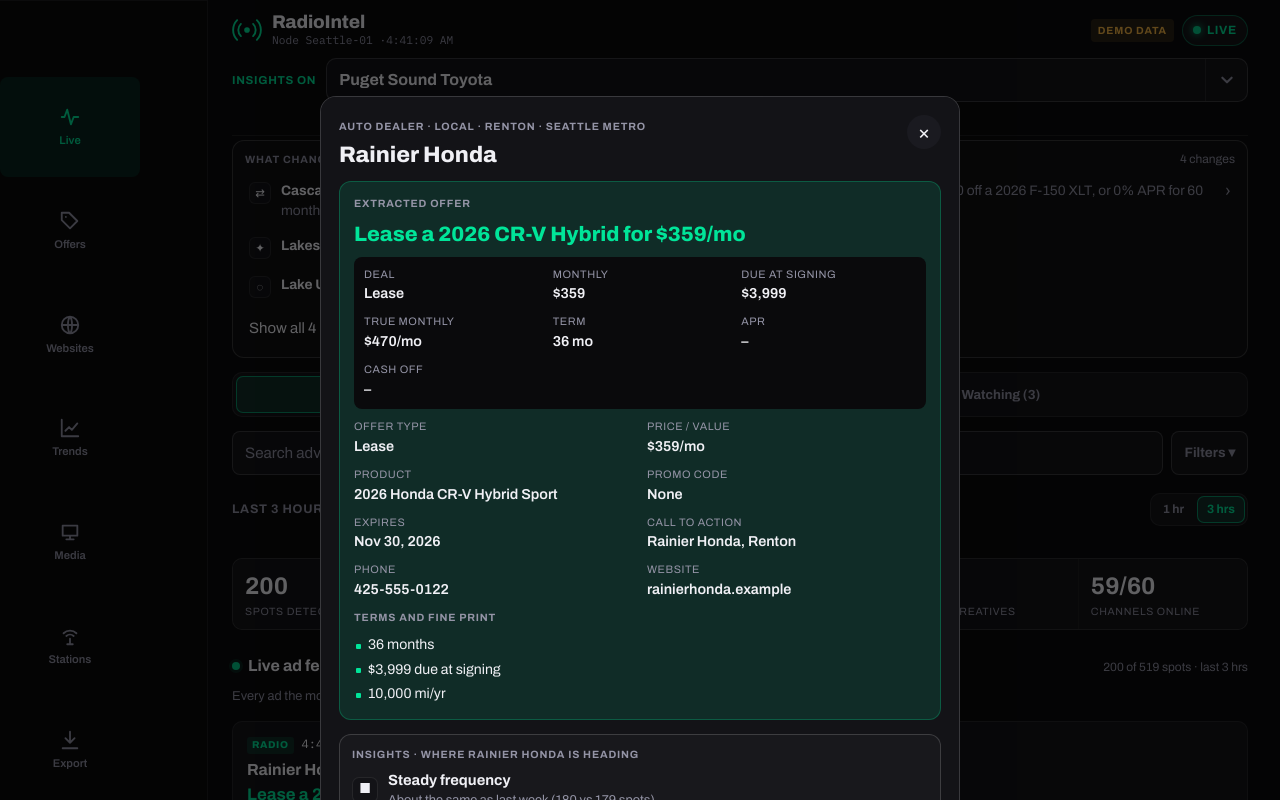
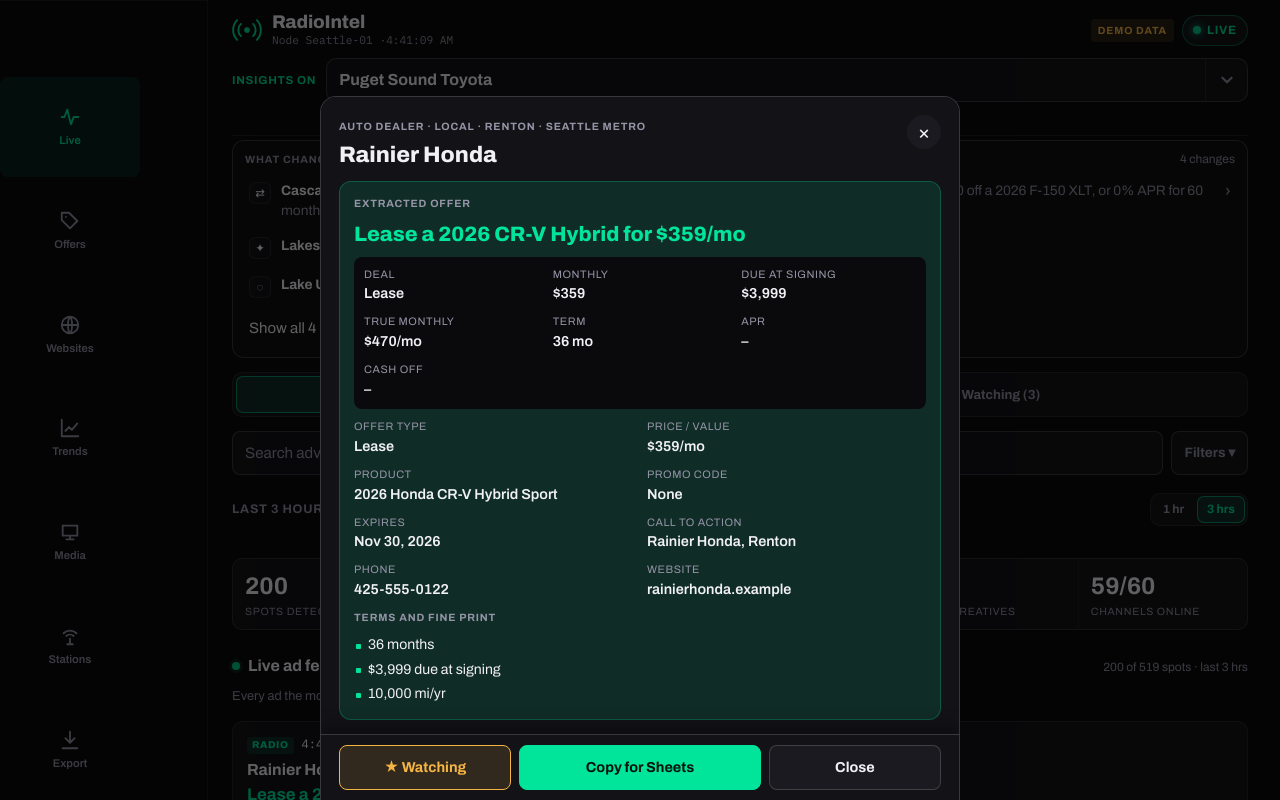
Before and after one commit to Madeoy/RadioIntel-Network, a React (Vite) app: page / in a window 1280 px wide. Both pictures are taken after a click on the button 740 px from the left and 796 px from the top of the page. Shown: the top 800 px of the page. Built offline with nearby package versions, Linux system fonts and the light colour scheme.

Commit message:
Ad sheet: Watch, Copy for Sheets and Close pinned to the bottom
Co-Authored-By: Claude Opus 5.5 <noreply@anthropic.com>

```diff
--- a/src/App.css
+++ b/src/App.css
@@ -910,3 +910,15 @@ button:focus-visible, select:focus-visible, input:focus-visible { outline: 2px s
 .ri-hour-head { display: flex; align-items: center; justify-content: space-between; gap: 8px; }
 .ri-hour-head b { color: var(--accent); }
 .ri-hour-note { font-size: 0.85rem; color: var(--muted); }
+
+/* Ad sheet: actions pinned to the bottom so you never scroll to watch, copy or close */
+.ri-dock {
+  position: sticky; bottom: calc(-20px - env(safe-area-inset-bottom, 0px)); z-index: 2;
+  flex-wrap: nowrap; margin: 4px -18px calc(-20px - env(safe-area-inset-bottom, 0px));
+  padding: 10px 18px calc(10px + env(safe-area-inset-bottom, 0px));
+  background: var(--surface); border-top: 1px solid var(--line-strong);
+  box-shadow: 0 -8px 16px rgba(0, 0, 0, 0.35);
+}
+.ri-dock .ri-btn { flex: 1 1 0; min-width: 0; padding: 11px 8px; white-space: nowrap; }
+.ri-dock .ri-btn.primary { flex-grow: 1.45; }
+@media (max-width: 420px) { .ri-dock .ri-btn { font-size: 0.85rem; padding: 11px 4px; } }
--- a/src/App.jsx
+++ b/src/App.jsx
@@ -1402,11 +1402,14 @@ function DetailSheet({ d, onClose, watched, toggleWatch, notify, me, events }) {
           {meta.map(([k, v]) => <div key={k}><dt>{k}</dt><dd>{v}</dd></div>)}
         </dl>
 
-        <div className="ri-sheet-actions">
-          <button type="button" className={`ri-btn watch ${watched ? 'on' : ''}`} onClick={() => toggleWatch(c.advertiser)} aria-pressed={watched}>
-            {watched ? '★ Watching · tap to stop' : `☆ Watch ${c.advertiser}`}
+        {/* Pinned to the bottom of the sheet: watch, copy and close without scrolling. */}
+        <div className="ri-sheet-actions ri-dock">
+          <button type="button" className={`ri-btn watch ${watched ? 'on' : ''}`} onClick={() => toggleWatch(c.advertiser)} aria-pressed={watched}
+            title={watched ? `Stop watching ${c.advertiser}` : `Watch ${c.advertiser}`}>
+            {watched ? '★ Watching' : '☆ Watch'}
           </button>
-          <button type="button" className="ri-btn primary" onClick={copyRow}>Copy row for Sheets</button>
+          <button type="button" className="ri-btn primary" onClick={copyRow}>Copy for Sheets</button>
+          <button type="button" className="ri-btn" onClick={onClose}>Close</button>
         </div>
       </div>
     </div>
```
